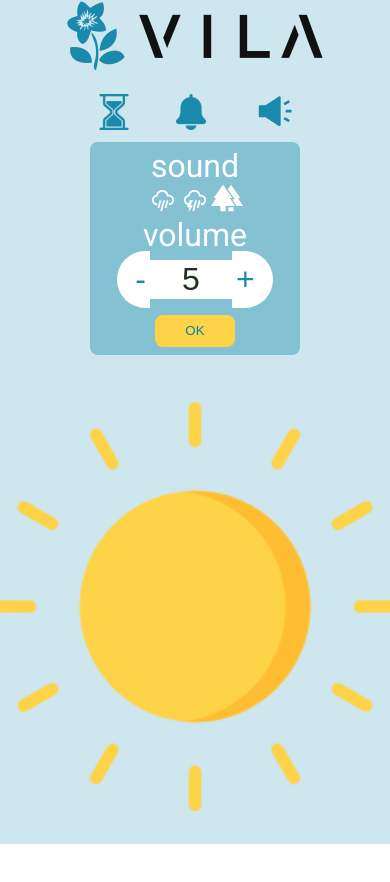
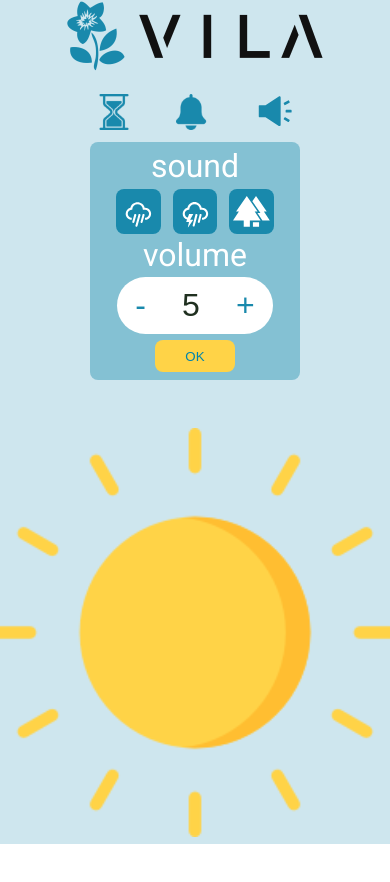
Before and after one commit to moeabdulnas/vila, a React (Create React App) app in the folder client/: page / in a window 390 px wide. Both pictures are taken after a click on the button 274 px from the left and 112 px from the top of the page. Shown: the top 882 px of the page. Before the commit the page ends 861 px from the top, so only its background shows below. Built offline with nearby package versions, Linux system fonts and the light colour scheme.

Commit message:
Dialogs look good on mobile now.

```diff
--- a/client/src/components/dialogs/BellDialog.css
+++ b/client/src/components/dialogs/BellDialog.css
@@ -20,5 +20,14 @@
   } */
 
 .BellParagraph {
-    margin-bottom: 4px;
+    margin-bottom: 0.4rem;
 }
+
+.Bell1, .Bell2, .Bell3 {
+    background-color: inherit;
+    margin: 0 6px;
+    background-color: #1989AC;
+    border-radius: 8px;;
+    font-size: 2.3rem;
+    padding: 4px
+}
--- a/client/src/components/dialogs/SoundDialog.css
+++ b/client/src/components/dialogs/SoundDialog.css
@@ -0,0 +1,12 @@
+.SoundParagraph {
+    margin-bottom: 0.4rem;
+}
+
+.Rain, .Thunder, .Forest {
+    background-color: inherit;
+    margin: 0 6px;
+    background-color: #1989AC;
+    border-radius: 8px;;
+    font-size: 2.3rem;
+    padding: 4px;
+}
--- a/client/src/components/dialogs/SoundDialog.jsx
+++ b/client/src/components/dialogs/SoundDialog.jsx
@@ -44,6 +44,7 @@ const SoundDialog = (props) => {
                         }
                     }/>
                     <p className='SoundParagraph'>volume</p>
+                    <div className='Stepper'>
                         <button className='Minus Step' onClick={
                                 (e) => {
                                     if (props.soundVolume > 1) props.setSoundVolume(props.soundVolume - 1);
@@ -60,6 +61,7 @@ const SoundDialog = (props) => {
                                     e.preventDefault();
                                 }
                             }>+</button>
+                    </div>
                     <form method="dialog">
                             <button className='Ok' onClick={(e) => {
                                     props.showSoundDialog(false);
```
Lines whose indentation alone changed are shown as unchanged.
